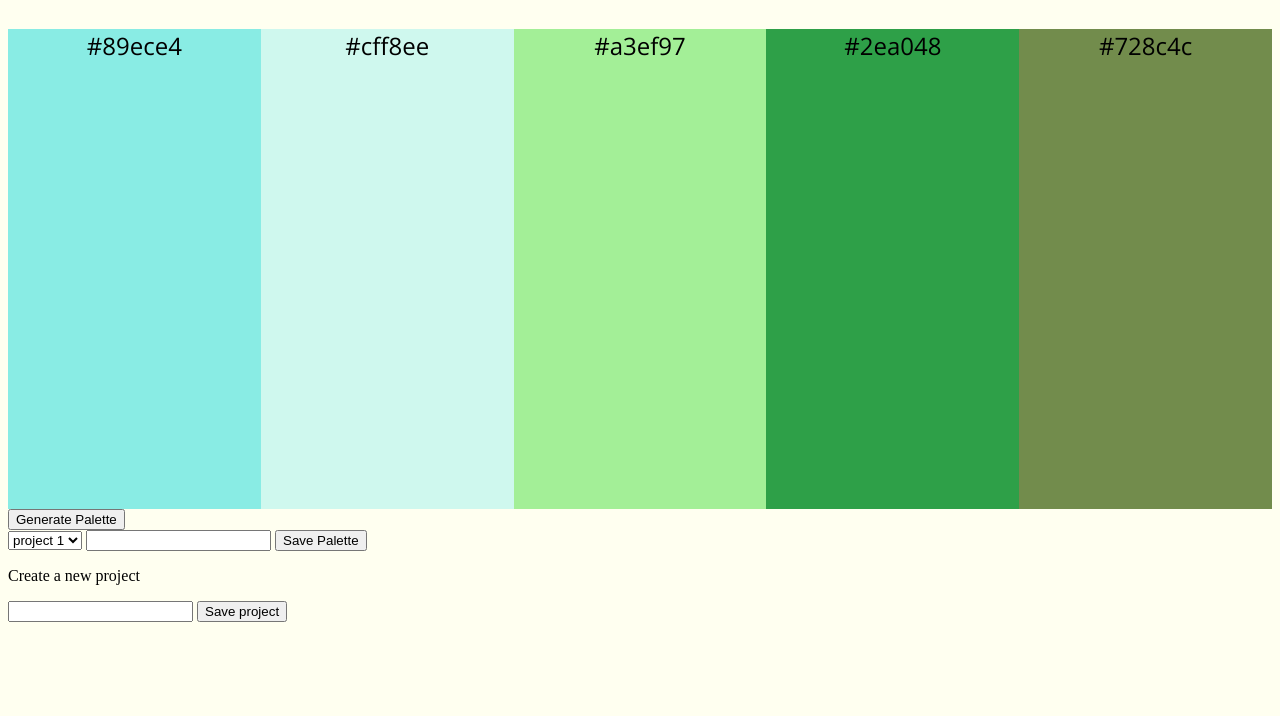
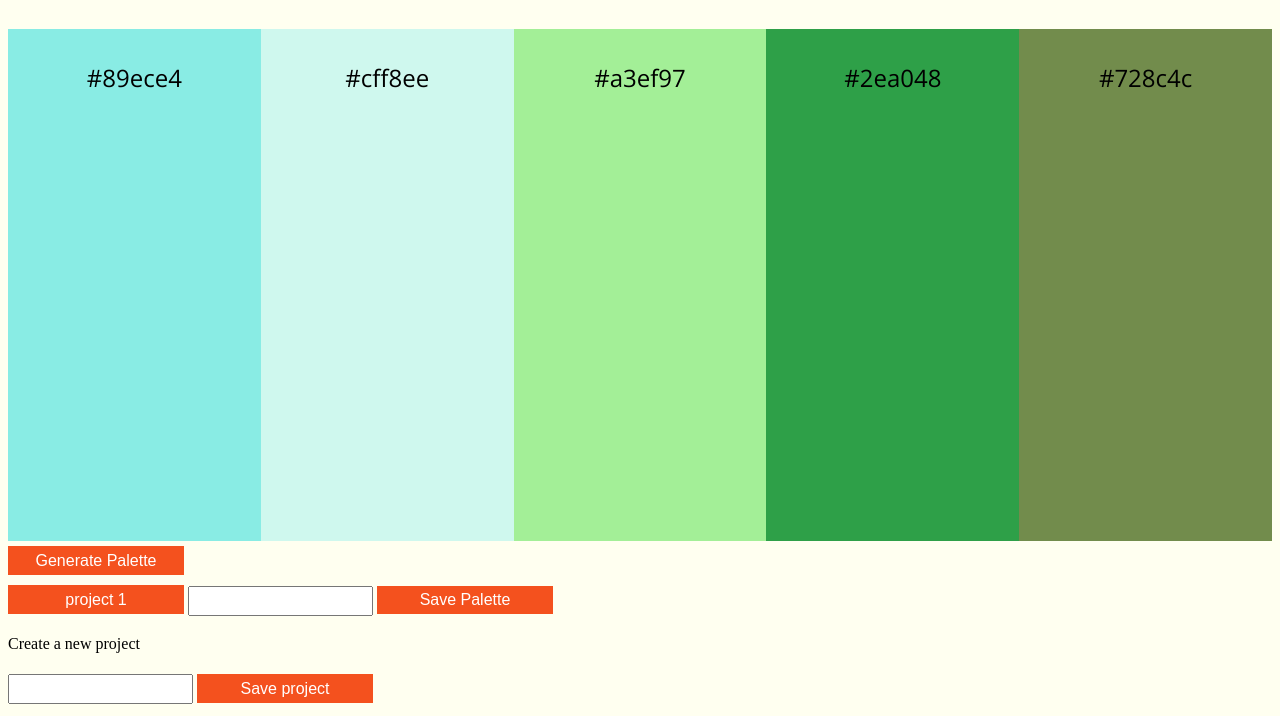
Before and after one commit to spenserleighton1/pallete-picker, a website: page public/index.html in a window 1280 px wide. Shown: the part 104-820 px from the top of the page. Drawn offline with nearby package versions, Linux system fonts and the light colour scheme.

Commit message:
Add style to buttons

```diff
--- a/public/index.html
+++ b/public/index.html
@@ -17,21 +17,21 @@
     <article id='card-4'></article>
     <article id='card-5'></article>
   </section>
-  <button id='generate-palette-btn'>Generate Palette</button>
+  <button class='button' id='generate-palette-btn'><span>Generate Palette</span></button>
   <form>
-    <select>
+    <select class='dropdown-menu'>
       <option value='project-1'>project 1</option>
       <option value='project-2'>project 2</option>
       <option value='project-3'>project 3</option>
       <option value='project-4'>project 4</option>
     </select>
     <input type='text' name='palette-name'>
-    <button id='save-palette-btn'>Save Palette</button>
+    <button class='button' id='save-palette-btn'><span>Save Palette</span></button>
   </form>
   <form>
     <p>Create a new project</p>
     <input type='text' name='new-project-name'>
-    <button id='save-project-btn'>Save project</button>
+    <button class='button' id='save-project-btn'><span>Save project</span></button>
   </form>
   <!-- <script type="text/javascript" src="http://code.jquery.com/jquery-latest.min.js"></script> -->
   <script src="scripts.js"></script>
--- a/public/styles.css
+++ b/public/styles.css
@@ -19,10 +19,10 @@ body {
 #card-3,
 #card-4,
 #card-5 {
+  padding-top: 2rem;
   font-family: 'Open Sans', sans-serif;
   font-size: 1.5rem;
   text-align: center;
-  /*color: white;*/
   height: 30rem;
   width: 20%
 }
@@ -34,3 +34,68 @@ body {
 #card-5:hover {
   box-shadow: inset 0 0 5px #000000;
 }
+
+/*button animations*/
+
+.button {
+  /*border-radius: 2px;*/
+  background-color: #f4511e;
+  border: none;
+  color: #FFFFFF;
+  text-align: center;
+  font-size: 1rem;
+  width: 11rem;
+  height: 1.8rem;
+  transition: all 0.5s;
+  cursor: pointer;
+  margin: 5px 0;
+}
+
+.button span {
+  cursor: pointer;
+  display: inline-block;
+  position: relative;
+  transition: 0.5s;
+}
+
+.button span:after {
+  content: '\21E8';
+  position: absolute;
+  opacity: 0;
+  top: 0;
+  right: -20px;
+  transition: 0.5s;
+}
+
+.button:hover span {
+  padding-right: 25px;
+}
+
+.button:hover span:after {
+  opacity: 1;
+  right: 0;
+}
+
+select {
+   -webkit-appearance: none;
+   -moz-appearance: none;
+   appearance: none;
+}
+
+input {
+  margin: 0;
+  height: 1.5rem;
+}
+
+.dropdown-menu {
+  cursor: pointer;
+  background-color: #f4511e;
+  border: none;
+  border-radius: 0;
+  color: #FFFFFF;
+  text-align: center;
+  font-size: 1rem;
+  width: 11rem;
+  height: 1.8rem;
+  margin: 5px 0;
+}
```
